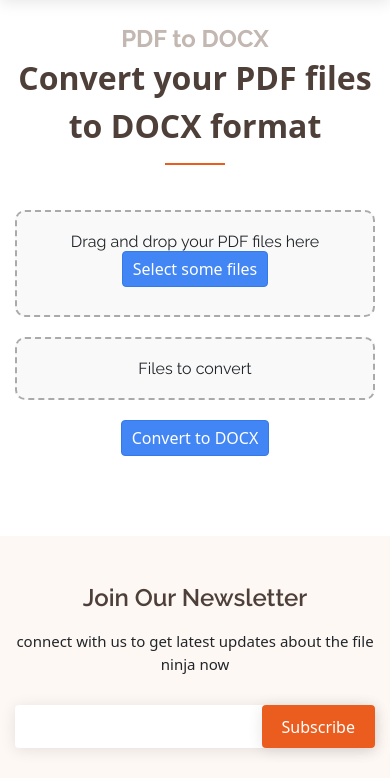
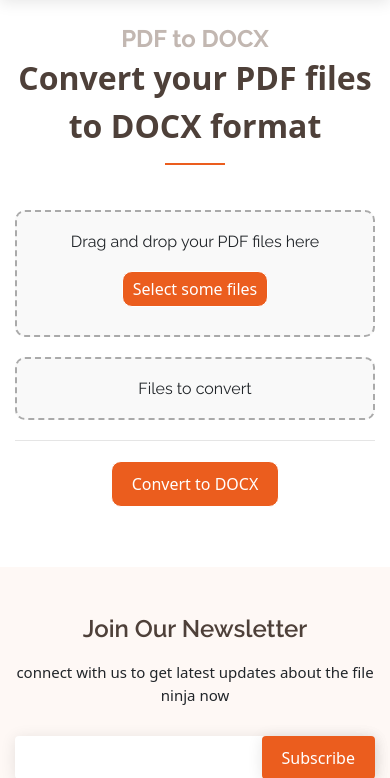
Before and after one commit to Neutrino79/FileNinja-2.0, a Django app: page /pdf_to_docx/ in a window 390 px wide. Shown: the part 72-850 px from the top of the page. Run offline with Django 5.2, Linux system fonts and the light colour scheme; some libraries are stand-ins or nearby versions.

Commit message:
update - made the file container responsive

```diff
--- a/src/apps/file_converter/templates/file_converter/pdf_to_docx.html
+++ b/src/apps/file_converter/templates/file_converter/pdf_to_docx.html
@@ -30,10 +30,12 @@
                     </div>
                 </div>
             </div>
+            <hr>
             <!-- Convert button -->
-            <div class="content-row">
+            <div class="button-div">
                 <button id="convert-button" class="button">Convert to DOCX</button>
             </div>
         </div>
+
     </section>
 {% endblock %}
--- a/src/static/assets/custom/css/styles.css
+++ b/src/static/assets/custom/css/styles.css
@@ -47,7 +47,7 @@
     flex: 1 0 calc(100% / 6 - 20px);
     max-width: calc(100% / 6 - 20px);
     min-width: calc(100% / 6 - 20px);
-    height: 350px; /* Adjusted height */
+    height: 300px;
     border: 1px solid #ddd;
     border-radius: 4px;
     padding: 10px;
@@ -65,54 +65,84 @@
     font-weight: bold;
     text-align: center;
     width: 100%;
-    white-space: nowrap; /* Ensure text is on one line */
-    overflow: hidden; /* Hide overflow */
-    text-overflow: ellipsis; /* Add ellipsis */
-    border-bottom: 1px solid #ddd; /* Separation line */
-    padding-bottom: 5px; /* Padding for separation line */
+    white-space: nowrap;
+    overflow: hidden;
+    text-overflow: ellipsis;
+    border-bottom: 1px solid #ddd;
+    padding-bottom: 8px;
 }
 
 .file-preview {
     width: 100%;
-    height: calc(100% - 80px); /* Adjusted height for buttons and filename */
+    height: calc(100% - 0px);
     object-fit: contain;
-    margin-bottom: 10px;
-    border-bottom: 1px solid #ddd; /* Separation line */
-    padding-bottom: 5px; /* Padding for separation line */
+    margin-bottom: 5px;
+    border-bottom: 1px solid #ddd;
+    padding-bottom: 5px;
+    margin-top: 5px;
 }
 
 .button-container {
     display: flex;
     justify-content: space-around;
     width: 100%;
-    margin-top: 5px; /* Reduced margin */
+    margin-top: 5px;
+
 }
 
-.button {
-    background: #4285f4;
+.file-button{
+    background: #eb5d1e;
     color: #fff;
     padding: 5px 10px;
-    border: 1px solid #357ae8; /* Added border */
-    border-radius: 4px;
+    border: 1px solid ;
+    border-radius: 10px;
     cursor: pointer;
+    margin-top: 5px;
+}
+
+
+.button {
+    background: #eb5d1e;
+    color: #fff;
+    padding: 5px 10px;
+    border: 1px solid ;
+    border-radius: 10px;
+    cursor: pointer;
+    margin-top: 20px;
 }
 
 .button:hover {
-    background: #357ae8;
+    background: #c54811;
+}
+.hr{
+    height: 5px; /* Adjust the pixel value for desired thickness */
+  border: none;
 }
 
-/* Media query for desktop screens */
-@media screen and (max-width: 1200px) {
+.button-div {
+    text-align: center;
+    /*
+    bottom: 0;
+    left: 0;
+    width: 100%;
+    padding: 10px;
+    background: #fff;
+
+    border-top: 1px solid #ddd;
+    box-shadow: 0 -2px 5px rgba(0, 0, 0, 0.1);
+    z-index: 1000;
+
+    */
+}
+
+.button-div .button {
+    padding: 10px 20px;
+}
+
+/* Media query for larger screens */
+@media screen and (max-width: 767px) {
     .file-item {
-        width: calc(16.6667% - 20px);
-        max-width: calc(14.2857% - 20px);
+        flex-basis: calc(50% - 20px); /* Display two files per row with margin */
+        max-width: calc(50% - 20px); /* Maximum width of file item */
     }
 }
-
-/* Media query for mobile screens */
-@media screen and (max-width: 767px) {
-    .file-item {
-        width: calc(25% - 20px);
-        max-width: calc(25% - 20px);
-    }
-}
--- a/src/static/assets/custom/js/customjs.js
+++ b/src/static/assets/custom/js/customjs.js
@@ -69,12 +69,12 @@ function handleFiles(files) {
 
             let rotateButton = document.createElement('button');
             rotateButton.textContent = 'Rotate';
-            rotateButton.className = 'button';
+            rotateButton.className = 'file-button';
             rotateButton.onclick = () => rotateFile(objElem, fileDiv);
 
             let deleteButton = document.createElement('button');
             deleteButton.textContent = 'Delete';
-            deleteButton.className = 'button';
+            deleteButton.className = 'file-button';
             deleteButton.onclick = () => deleteFile(fileDiv);
 
             buttonContainer.appendChild(rotateButton);
@@ -129,3 +129,38 @@ function drop(e) {
     const dropzone = e.target.closest('.file-item');
     dropzone.insertAdjacentElement('beforebegin', draggableElement);
 }
+
+/*document.addEventListener('DOMContentLoaded', function () {
+    const buttonDiv = document.querySelector('.button-div');
+    const footer = document.querySelector('footer');
+
+    const observerOptions = {
+        root: null,
+        rootMargin: '0px',
+        threshold: 0
+    };
+
+    const observer = new IntersectionObserver((entries) => {
+        entries.forEach(entry => {
+            if (entry.isIntersecting) {
+                buttonDiv.style.position = 'absolute';
+                buttonDiv.style.bottom = `${window.innerHeight - entry.boundingClientRect.top}px`;
+            } else {
+                buttonDiv.style.position = 'fixed';
+                buttonDiv.style.bottom = '0';
+            }
+        });
+    }, observerOptions);
+
+    observer.observe(footer);
+
+    // Initial check
+    const footerRect = footer.getBoundingClientRect();
+    if (footerRect.top < window.innerHeight) {
+        buttonDiv.style.position = 'absolute';
+        buttonDiv.style.bottom = `${window.innerHeight - footerRect.top}px`;
+    } else {
+        buttonDiv.style.position = 'fixed';
+        buttonDiv.style.bottom = '0';
+    }
+});*/
```
